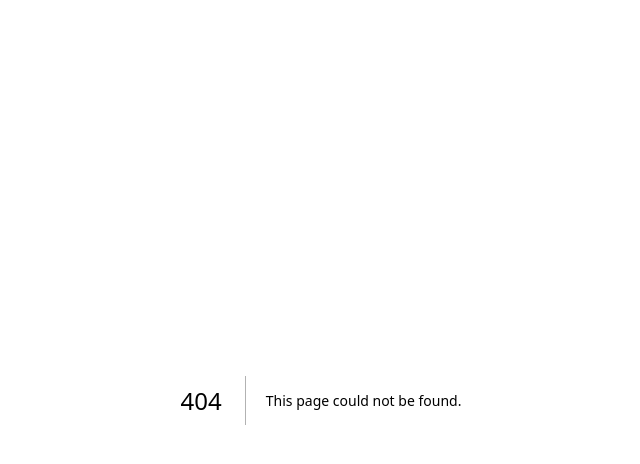
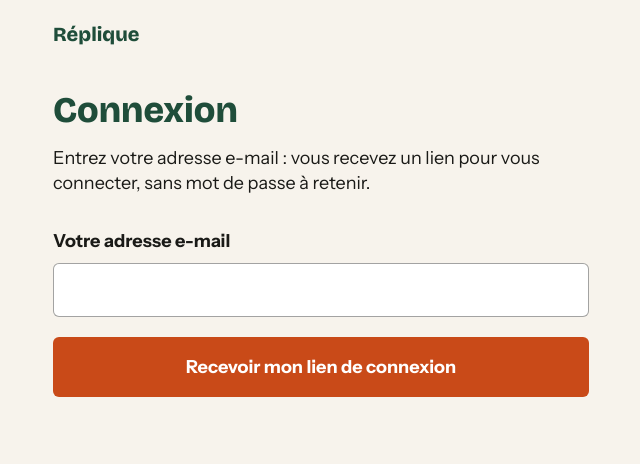
Before and after one commit to kynnx/replique, a Next.js app: page /connexion in a window 1280 px wide. Before the commit this address had no page. Shown: the top 464 px of the page, without its empty margins (319-959 px from the left). Built offline with nearby package versions, Linux system fonts and the light colour scheme.

Commit message:
Connexion par lien magique

```diff
--- /dev/null
+++ b/app/auth/callback/route.ts
@@ -0,0 +1,17 @@
+import { NextResponse } from "next/server";
+import { createClient } from "@/lib/supabase/server";
+
+export async function GET(request: Request) {
+  const { searchParams, origin } = new URL(request.url);
+  const code = searchParams.get("code");
+
+  if (code) {
+    const supabase = await createClient();
+    const { error } = await supabase.auth.exchangeCodeForSession(code);
+    if (!error) {
+      return NextResponse.redirect(`${origin}/compte`);
+    }
+  }
+
+  return NextResponse.redirect(`${origin}/connexion?erreur=lien`);
+}
--- /dev/null
+++ b/app/compte/page.tsx
@@ -0,0 +1,66 @@
+import { Suspense } from "react";
+import type { Metadata } from "next";
+import Link from "next/link";
+import { redirect } from "next/navigation";
+import { connection } from "next/server";
+import { createClient } from "@/lib/supabase/server";
+
+export const metadata: Metadata = {
+  title: "Mon compte · Réplique",
+};
+
+async function Contenu() {
+  await connection();
+
+  const supabase = await createClient();
+  const {
+    data: { user },
+  } = await supabase.auth.getUser();
+
+  if (!user) {
+    redirect("/connexion");
+  }
+
+  const { data: abonnement } = await supabase
+    .from("abonnements")
+    .select("statut")
+    .maybeSingle();
+
+  const actif = abonnement?.statut === "actif";
+
+  return (
+    <>
+      <h1 className="font-titre text-4xl font-extrabold leading-[1.05] text-sapin">
+        Mon compte
+      </h1>
+      <p className="mt-4 text-lg leading-snug">
+        Vous êtes connecté avec {user.email}.
+      </p>
+      <div className="mt-8 border-y border-encre/20 py-6">
+        <p className="text-sm font-bold uppercase tracking-widest text-brique">
+          Abonnement
+        </p>
+        <p className="mt-2 font-titre text-2xl font-extrabold text-sapin">
+          {actif ? "Actif" : "Aucun abonnement actif"}
+        </p>
+      </div>
+    </>
+  );
+}
+
+export default function Compte() {
+  return (
+    <main className="min-h-screen">
+      <header className="mx-auto max-w-xl px-5 py-5">
+        <Link href="/" className="font-titre text-xl font-extrabold text-sapin">
+          Réplique
+        </Link>
+      </header>
+      <section className="mx-auto max-w-xl px-5 pb-16 pt-6">
+        <Suspense fallback={<p className="text-lg">Chargement…</p>}>
+          <Contenu />
+        </Suspense>
+      </section>
+    </main>
+  );
+}
--- /dev/null
+++ b/app/connexion/formulaire.tsx
@@ -0,0 +1,73 @@
+"use client";
+
+import { useState } from "react";
+import { useSearchParams } from "next/navigation";
+import { createClient } from "@/lib/supabase/client";
+
+type Etat = "repos" | "envoi" | "envoye" | "erreur";
+
+export default function Formulaire() {
+  const params = useSearchParams();
+  const lienInvalide = params.get("erreur") === "lien";
+  const [email, setEmail] = useState("");
+  const [etat, setEtat] = useState<Etat>("repos");
+
+  async function envoyer(e: React.FormEvent<HTMLFormElement>) {
+    e.preventDefault();
+    setEtat("envoi");
+    const supabase = createClient();
+    const { error } = await supabase.auth.signInWithOtp({
+      email: email.trim(),
+      options: { emailRedirectTo: `${window.location.origin}/auth/callback` },
+    });
+    setEtat(error ? "erreur" : "envoye");
+  }
+
+  if (etat === "envoye") {
+    return (
+      <div className="mt-8 border-y border-encre/20 py-6">
+        <p className="font-titre text-xl font-extrabold text-sapin">
+          Consultez votre boîte mail
+        </p>
+        <p className="mt-2 text-lg leading-snug">
+          Nous avons envoyé un lien de connexion à {email.trim()}. Cliquez
+          dessus pour entrer. Pensez à vérifier vos courriers indésirables.
+        </p>
+      </div>
+    );
+  }
+
+  return (
+    <form onSubmit={envoyer} className="mt-8">
+      {lienInvalide && (
+        <p className="mb-4 rounded-md border border-brique px-4 py-3 text-brique">
+          Ce lien n’est plus valable. Demandez-en un nouveau ci-dessous.
+        </p>
+      )}
+      <label htmlFor="email" className="block text-lg font-bold">
+        Votre adresse e-mail
+      </label>
+      <input
+        id="email"
+        type="email"
+        required
+        autoComplete="email"
+        value={email}
+        onChange={(e) => setEmail(e.target.value)}
+        className="mt-2 w-full rounded-md border border-encre/40 bg-white px-4 py-3 text-lg"
+      />
+      {etat === "erreur" && (
+        <p className="mt-3 text-brique">
+          Le lien n’a pas pu être envoyé. Vérifiez l’adresse et réessayez.
+        </p>
+      )}
+      <button
+        type="submit"
+        disabled={etat === "envoi"}
+        className="mt-5 block w-full rounded-md bg-brique px-6 py-4 text-center text-lg font-bold text-white disabled:opacity-60"
+      >
+        {etat === "envoi" ? "Envoi en cours…" : "Recevoir mon lien de connexion"}
+      </button>
+    </form>
+  );
+}
--- /dev/null
+++ b/app/connexion/page.tsx
@@ -0,0 +1,33 @@
+import { Suspense } from "react";
+import type { Metadata } from "next";
+import Link from "next/link";
+import Formulaire from "./formulaire";
+
+export const metadata: Metadata = {
+  title: "Connexion · Réplique",
+};
+
+export default function Connexion() {
+  return (
+    <main className="min-h-screen">
+      <header className="mx-auto max-w-xl px-5 py-5">
+        <Link href="/" className="font-titre text-xl font-extrabold text-sapin">
+          Réplique
+        </Link>
+      </header>
+
+      <section className="mx-auto max-w-xl px-5 pb-16 pt-6">
+        <h1 className="font-titre text-4xl font-extrabold leading-[1.05] text-sapin">
+          Connexion
+        </h1>
+        <p className="mt-4 text-lg leading-snug">
+          Entrez votre adresse e-mail : vous recevez un lien pour vous
+          connecter, sans mot de passe à retenir.
+        </p>
+        <Suspense fallback={null}>
+          <Formulaire />
+        </Suspense>
+      </section>
+    </main>
+  );
+}
--- /dev/null
+++ b/lib/supabase/client.ts
@@ -0,0 +1,8 @@
+import { createBrowserClient } from "@supabase/ssr";
+
+export function createClient() {
+  return createBrowserClient(
+    process.env.NEXT_PUBLIC_SUPABASE_URL!,
+    process.env.NEXT_PUBLIC_SUPABASE_PUBLISHABLE_KEY!,
+  );
+}
--- /dev/null
+++ b/lib/supabase/server.ts
@@ -0,0 +1,28 @@
+import { createServerClient } from "@supabase/ssr";
+import { cookies } from "next/headers";
+
+export async function createClient() {
+  const cookieStore = await cookies();
+
+  return createServerClient(
+    process.env.NEXT_PUBLIC_SUPABASE_URL!,
+    process.env.NEXT_PUBLIC_SUPABASE_PUBLISHABLE_KEY!,
+    {
+      cookies: {
+        getAll() {
+          return cookieStore.getAll();
+        },
+        setAll(cookiesToSet) {
+          try {
+            cookiesToSet.forEach(({ name, value, options }) =>
+              cookieStore.set(name, value, options),
+            );
+          } catch {
+            // Appelé depuis une page : sans conséquence, la session est
+            // rafraîchie ailleurs.
+          }
+        },
+      },
+    },
+  );
+}
--- a/package.json
+++ b/package.json
@@ -9,6 +9,8 @@
     "lint": "eslint"
   },
   "dependencies": {
+    "@supabase/ssr": "^0.12.7",
+    "@supabase/supabase-js": "^2.119.0",
     "next": "16.4.6",
     "react": "19.3.0",
     "react-dom": "19.3.0"
```
Also changed, not shown: 1 other file (tests, documents, lock files or other folders).
